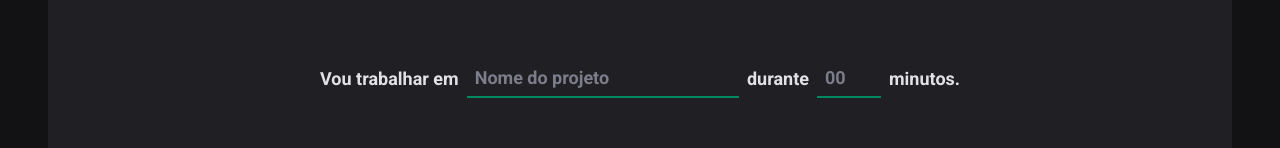
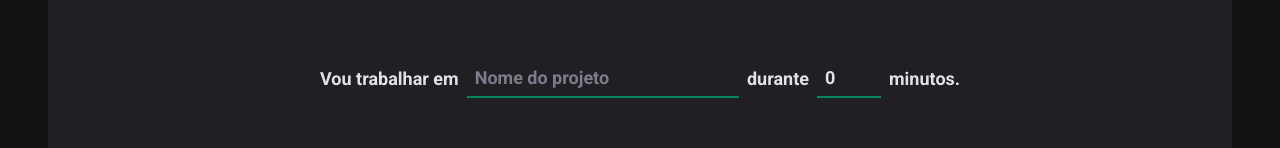
Before and after one commit to arrobarafael/02-ignite-timer, a React (Vite) app: page / in a window 1280 px wide. Shown: the part 166-314 px from the top of the page. Built offline with nearby package versions, Linux system fonts and the light colour scheme.

Commit message:
Definido valor default dos campos e inferido o tipo deles para o typescript

```diff
--- a/src/pages/Home/index.tsx
+++ b/src/pages/Home/index.tsx
@@ -23,11 +23,23 @@ const newCycleFormValidationSchema = zod.object({
 });
 
 export function Home() {
-  const { register, handleSubmit, watch, formState } = useForm({
-    resolver: zodResolver(newCycleFormValidationSchema),
-  });
+  const { register, handleSubmit, watch, formState } =
+    useForm<NewCycleFormData>({
+      resolver: zodResolver(newCycleFormValidationSchema),
+      defaultValues: {
+        task: '',
+        minutesAmount: 0,
+      },
+    });
 
-  function handleCreateNewCycle(data) {
+  // interface NewCycleFormData {
+  //   task: string;
+  //   minutesAmount: number;
+  // }
+
+  type NewCycleFormData = zod.infer<typeof newCycleFormValidationSchema>; //substitui a interface feita manualmente
+
+  function handleCreateNewCycle(data: NewCycleFormData) {
     console.log(data);
   }
 
```
